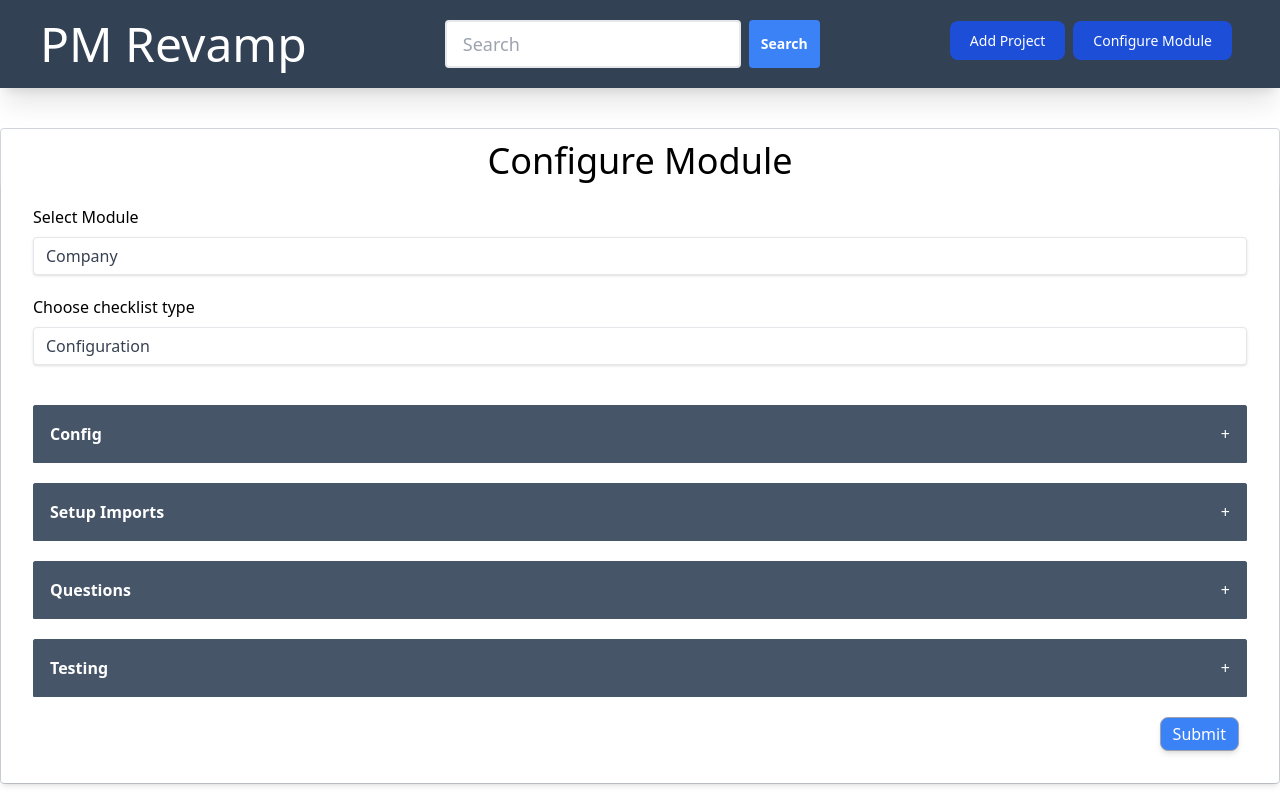
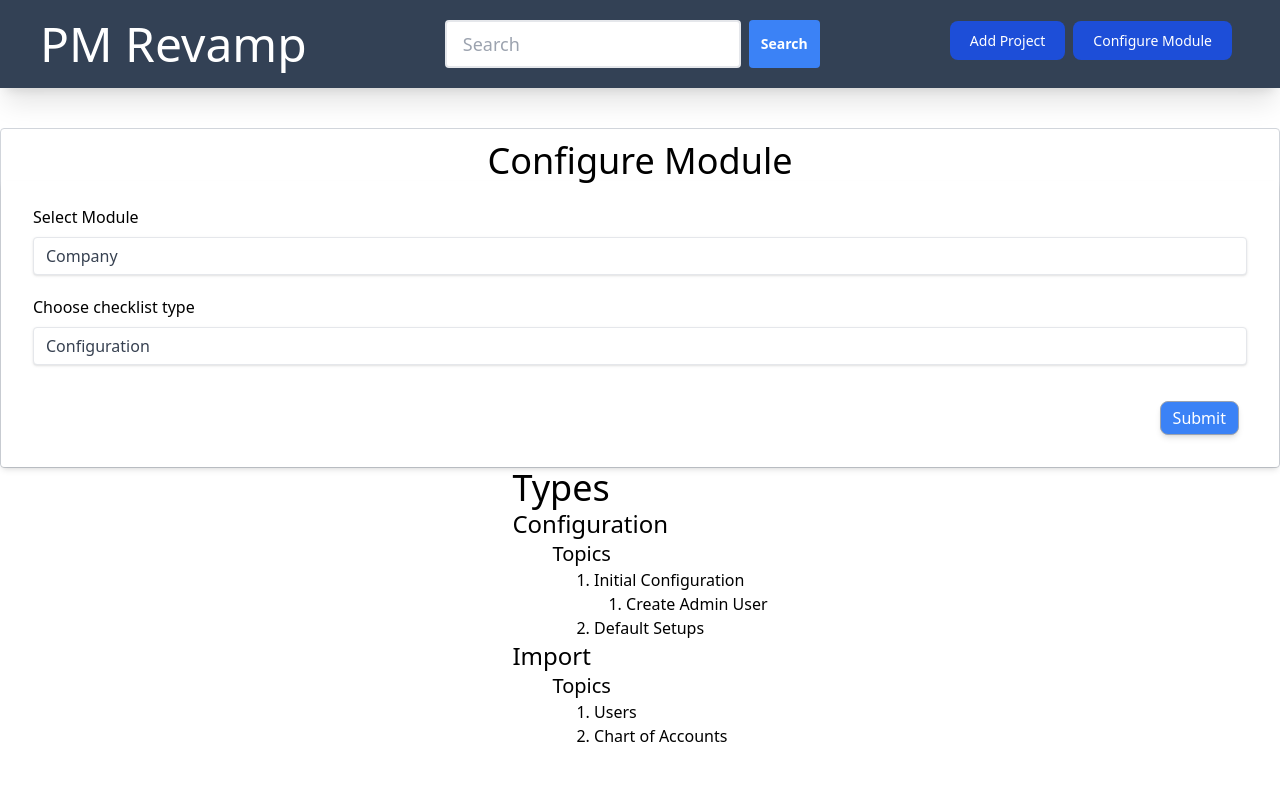
Before and after one commit to Tundrian/pmrevamp, a React (Vite) app in the folder client/: page /configureModules in a window 1280 px wide. Built offline with nearby package versions, Linux system fonts and the light colour scheme.

Commit message:
added additional test data formatting and component styling.

```diff
--- a/client/package.json
+++ b/client/package.json
@@ -10,7 +10,9 @@
   },
   "dependencies": {
     "@tanstack/react-query": "^4.22.0",
+    "bootstrap": "^5.2.3",
     "react": "^18.2.0",
+    "react-bootstrap": "^2.7.0",
     "react-dom": "^18.2.0",
     "react-router": "^6.6.2",
     "react-router-dom": "^6.6.2"
--- /dev/null
+++ b/client/src/components/configureModule/StepList.jsx
@@ -0,0 +1,34 @@
+
+
+export function StepList({data}){
+
+    /*
+        display list of steps
+        split steps into types
+        then sort in types by number
+        then display component cards in those groups sorted
+        so pass in the sorted steps, after splitting them by type
+
+        1. get a set of unique types from data array
+        2. each element in array is an array of objects
+        3. add each step (obj) to each corresponding array
+        4. Sort each unique array by step number
+        5. pass each sorted unique array into a component card to display in a list on cards
+
+    */
+
+    // let categories = new Set([...data.type])
+    console.log('data: ', data.map(x => x.topic) )
+
+    return (
+        <>
+
+        </>
+    )
+}
+/*
+    moduleID | typeID | topicID | stepID | topicNum | stepNum
+
+    typeID: enum
+
+*/
--- a/client/src/components/createProject/Accordian.jsx
+++ b/client/src/components/createProject/Accordian.jsx
@@ -2,7 +2,7 @@ import { useState, useRef } from "react";
 
 export function Accordian({ title, content }) {
     const [isOpen, setIsOpen] = useState(() => true)
-    const [height, setHeight] = useState("h-0")
+    const [height, setHeight] = useState("")
     const contentElement = useRef(null)
 
     function handleOpenState() {
@@ -13,7 +13,7 @@ export function Accordian({ title, content }) {
 
 
     return (
-        <div onClick={handleOpenState} className="border border-slate-600 rounded-t-sm my-5">
+        <div  className="border border-slate-600 rounded-t-sm my-5">
             <div className={"bg-slate-600 p-4 flex justify-between text-white"}>
                 <h4 className="font-semibold">{title}</h4>
                 {isOpen ? '+' : '-'}
--- a/client/src/pages/ConfigureModules.jsx
+++ b/client/src/pages/ConfigureModules.jsx
@@ -5,15 +5,66 @@ import { Config } from '../components/configureModule/Config'
 import { Imports } from '../components/configureModule/Imports'
 import { Questions } from '../components/configureModule/Questions'
 import { Testing } from '../components/configureModule/Testing'
+import { StepList } from '../components/configureModule/StepList'
+import { version } from 'react'
 
-const DUMMY_DATA = [
+//From DB
+const MODULES = [
     {
         id: "1",
-        numeber: 1,
-        module: "Company",
-        type: "Configuration",
-        name: "Add admin user",
-        topic: "Initial Configuration",
+        name: "company",
+    },
+    {
+        id: "2",
+        name: "general ledger",
+    },
+    {
+        id: "3",
+        name: "accounts receivable",
+    },
+]
+
+//ENUM
+const TYPES = [
+    {
+        id: "1",
+        name: "configuration",
+    },
+    {
+        id: "2",
+        name: "import",
+    },
+    {
+        id: "3",
+        name: "training",
+    },
+]
+
+//From DB
+const TOPICS = [
+    {
+        id: "1",
+        name: "Initial Configuration",
+        topicOrder: 1,
+        typeName: "configuration", //Configuration
+        moduleID: "1" //Company
+    },
+    {
+        id: "2",
+        name: "Default Setup",
+        topicOrder: 2,
+        typeName: "configuration", //Configuration
+        moduleID: "1" //Company
+    }
+]
+
+//From DB
+const STEPS = [
+    {
+        id: "1",
+        orderNumber: 2,
+        name: "Register",
+        topicID: "1", //Initial Configuration, Configuration, Company
         instructions: "Lorem ipsum dolor sit, amet consectetur adipisicing elit. Quisquam, facere impedit! Dolorem omnis quas eius! Voluptate suscipit praesentium dolor mollitia.",
         screenshots: [
             "http://placekitten.com/200/300",
@@ -22,17 +73,16 @@ const DUMMY_DATA = [
     },
     {
         id: "2",
-        numeber: 2,
-        module: "Company",
-        type: "Configuration",
+        orderNumber: 1,
         name: "Login",
-        topic: "Initial Configuration",
-        instructions: "Lorem ipsum dolor sit amet consectetur adipisicing elit. Dolorem, nostrum.",
+        topicID: "1", //Initial Configuration, Configuration, Company
+        instructions: "Lorem ipsum dolor sit amet consectetur adipisicing elit. Necessitatibus, quis.",
         screenshots: [
-            "http://placekitten.com/200/400",
-            "https://placekitten.com/200/200"
+            "http://placekitten.com/300/200",
+            "https://placekitten.com/400/400"
         ]
-    }
+    },
+
 ]
 
 export function ConfigureModules() {
@@ -66,12 +116,12 @@ export function ConfigureModules() {
                             </select>
 
                         </div>
-                        <section>
+                        {/*<section>
                             <Accordian title="Config" content={(<Config />)}/>
                             <Accordian title="Setup Imports" content={(<Imports />)}/>
                             <Accordian title="Questions" content={(<Questions />)}/>
                             <Accordian title="Testing" content={(<Testing />)}/>
-                        </section>
+    </section> */}
                         <div className="mt-[1rem] flex gap-[0.5rem] justify-end">
                             {/* {isFirstStep !== 0 && <button type="button" onClick={back} className="border border-gray-400 rounded-lg px-3 py-1 shadow-md hover:bg-blue-600 hover:text-white mx-2">Back</button>} */}
                             <button type="submit" className="bg-blue-500 text-white border border-gray-400 rounded-lg px-3 py-1 shadow-md hover:bg-green-500 mx-2">
@@ -80,6 +130,37 @@ export function ConfigureModules() {
                         </div>
                     </form>
                 </div>
+                <div>
+                    <h1 className="text-4xl">Types</h1>
+                    <ul>
+                        <li>
+                            <h2 className="text-2xl indend-5">Configuration</h2>
+                            <h3 className="text-xl indent-10">Topics</h3>
+                            <ul className="indent-16">
+                                <li>
+                                    <h4><span>1. </span>Initial Configuration</h4>
+                                    <ul className="indent-24">
+                                        <li><span>1. </span>Create Admin User</li>
+                                    </ul>
+                                </li>
+                                <li>
+                                    <h4><span>2. </span>Default Setups</h4>
+                                </li>
+                            </ul>
+                        </li>
+                        <li>
+                            <h2 className="text-2xl indend-5">Import</h2>
+                            <h3 className="text-xl indent-10">Topics</h3>
+                            <ul className="indent-16">
+                                <li><span>1. </span>Users</li>
+                                <li><span>2. </span>Chart of Accounts </li>
+                            </ul>
+                        </li>
+                    </ul>
+
+
+                </div>
+                <StepList data={STEPS}/>
             </div>
         </>
     )
```
Also changed, not shown: 1 other file (tests, documents, lock files or other folders).
